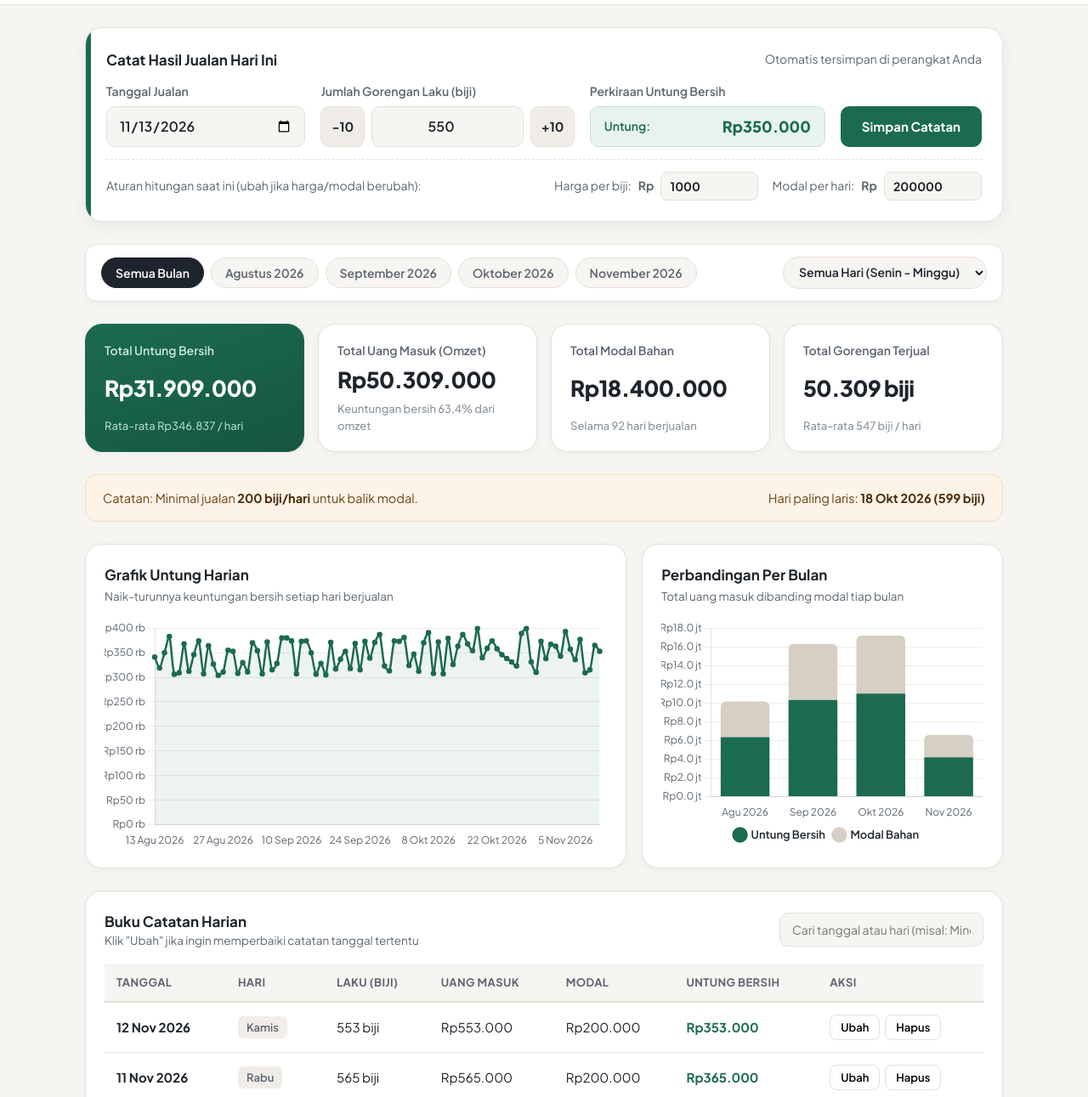
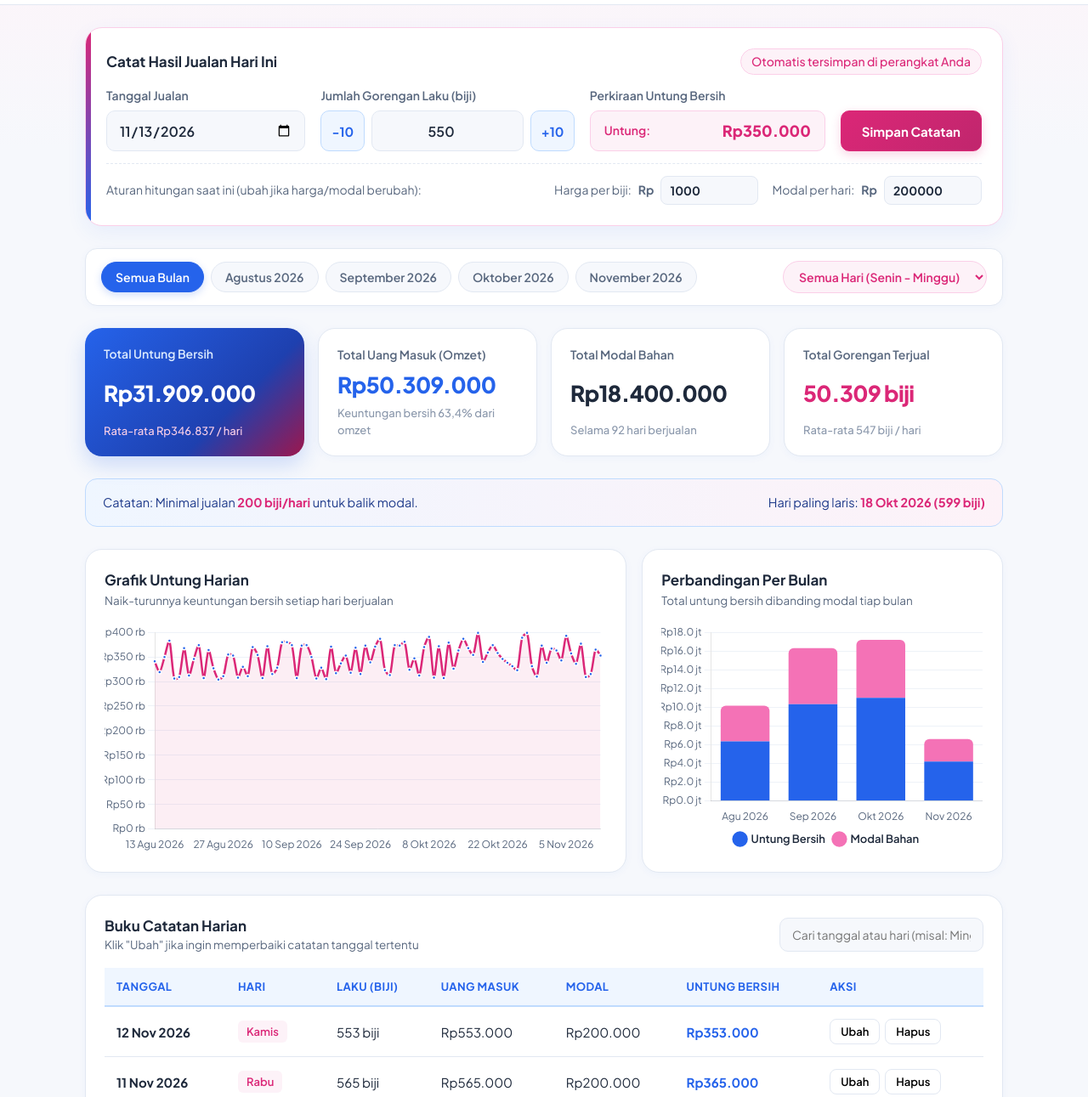
Before and after one commit to ayesha24trse-rgb/Dashboard-keuangan, a plain HTML site: page index.html in a window 1280 px wide. Shown: the part 84-1375 px from the top of the page at 85% size. Drawn offline with nearby package versions, Linux system fonts and the light colour scheme.

Commit message:
Update index.html

```diff
--- a/index.html
+++ b/index.html
@@ -11,23 +11,31 @@
   <script src="https://cdn.jsdelivr.net/npm/xlsx@0.18.5/dist/xlsx.full.min.js"></script>
   <style>
     :root {
-      --bg-page: #F7F5F2;
+      /* Palet Pink & Biru Lembut Elegan */
+      --bg-page: #F6F8FC;
       --bg-card: #FFFFFF;
-      --bg-subtle: #F0EDE8;
-      --border-soft: #E5E0D8;
-      --text-primary: #1E242B;
-      --text-secondary: #5C6570;
-      --text-muted: #8A939E;
-      --accent-green: #1B6B50;
-      --accent-green-light: #E8F3EE;
-      --accent-green-hover: #14533E;
-      --accent-amber: #C27828;
-      --accent-amber-light: #FDF3E7;
-      --accent-slate: #334155;
-      --danger: #B91C1C;
+      --bg-subtle: #EEF3FA;
+      --border-soft: #E2E8F2;
+      --text-primary: #1E293B;
+      --text-secondary: #58677E;
+      --text-muted: #8B98AC;
+
+      /* Biru Utama (Kepercayaan & Ketenangan) */
+      --blue-main: #2563EB;
+      --blue-hover: #1D4ED8;
+      --blue-soft: #EFF6FF;
+      --blue-border: #BFDBFE;
+
+      /* Pink Aksen (Hangat & Manis) */
+      --pink-main: #DB2777;
+      --pink-hover: #BE185D;
+      --pink-soft: #FDF2F8;
+      --pink-border: #FBCFE8;
+
+      --danger: #DC2626;
       --danger-light: #FEF2F2;
-      --shadow-sm: 0 2px 8px rgba(30, 36, 43, 0.04);
-      --shadow-md: 0 6px 20px rgba(30, 36, 43, 0.06);
+      --shadow-sm: 0 2px 10px rgba(37, 99, 235, 0.04);
+      --shadow-md: 0 8px 24px rgba(37, 99, 235, 0.07);
       --radius-lg: 20px;
       --radius-md: 14px;
       --radius-sm: 10px;
@@ -41,7 +49,7 @@
 
     body {
       font-family: 'Plus Jakarta Sans', -apple-system, BlinkMacSystemFont, sans-serif;
-      background-color: var(--bg-page);
+      background: linear-gradient(180deg, #FDF4F9 0%, #F6F8FC 260px);
       color: var(--text-primary);
       line-height: 1.55;
       font-size: 16px;
@@ -56,7 +64,8 @@
 
     /* Top Header */
     .topbar {
-      background-color: var(--bg-card);
+      background-color: rgba(255, 255, 255, 0.92);
+      backdrop-filter: blur(8px);
       border-bottom: 1px solid var(--border-soft);
       padding: 18px 0;
       position: sticky;
@@ -82,7 +91,7 @@
       width: 46px;
       height: 46px;
       border-radius: 14px;
-      background: linear-gradient(135deg, #1B6B50 0%, #268968 100%);
+      background: linear-gradient(135deg, #DB2777 0%, #2563EB 100%);
       color: #FFFFFF;
       display: flex;
       align-items: center;
@@ -91,6 +100,7 @@
       font-size: 20px;
       letter-spacing: -0.5px;
       flex-shrink: 0;
+      box-shadow: 0 4px 12px rgba(219, 39, 119, 0.22);
     }
 
     .brand-text h1 {
@@ -130,18 +140,22 @@
     }
 
     .btn:hover {
-      background: var(--bg-subtle);
+      background: var(--blue-soft);
+      border-color: var(--blue-border);
+      color: var(--blue-main);
     }
 
     .btn-primary {
-      background: var(--accent-green);
+      background: linear-gradient(135deg, #DB2777 0%, #C0266D 100%);
       color: #FFFFFF;
-      border-color: var(--accent-green);
+      border-color: #DB2777;
+      box-shadow: 0 4px 12px rgba(219, 39, 119, 0.2);
     }
 
     .btn-primary:hover {
-      background: var(--accent-green-hover);
-      border-color: var(--accent-green-hover);
+      background: linear-gradient(135deg, #BE185D 0%, #9D174D 100%);
+      border-color: #BE185D;
+      color: #FFFFFF;
     }
 
     /* Section Spacing */
@@ -163,14 +177,18 @@
 
     .section-subtitle {
       font-size: 14px;
-      font-weight: 400;
-      color: var(--text-secondary);
-    }
-
-    /* Quick Entry Card (Unique & Easy for Ibu) */
+      font-weight: 500;
+      color: var(--pink-main);
+      background: var(--pink-soft);
+      padding: 4px 12px;
+      border-radius: 999px;
+      border: 1px solid var(--pink-border);
+    }
+
+    /* Quick Entry Card */
     .quick-entry-card {
       background: var(--bg-card);
-      border: 1px solid var(--border-soft);
+      border: 1px solid var(--pink-border);
       border-radius: var(--radius-lg);
       padding: 24px;
       box-shadow: var(--shadow-md);
@@ -185,7 +203,7 @@
       left: 0;
       width: 6px;
       height: 100%;
-      background: var(--accent-green);
+      background: linear-gradient(180deg, #DB2777 0%, #2563EB 100%);
     }
 
     .entry-grid {
@@ -220,7 +238,7 @@
 
     .input-control:focus {
       outline: none;
-      border-color: var(--accent-green);
+      border-color: var(--blue-main);
       background: #FFFFFF;
     }
 
@@ -235,23 +253,23 @@
       min-width: 52px;
       padding: 0 12px;
       border-radius: var(--radius-sm);
-      border: 1.5px solid var(--border-soft);
-      background: var(--bg-subtle);
-      color: var(--text-primary);
+      border: 1.5px solid var(--blue-border);
+      background: var(--blue-soft);
+      color: var(--blue-main);
       font-family: inherit;
       font-size: 15px;
       font-weight: 700;
       cursor: pointer;
-      transition: background 0.15s;
+      transition: all 0.15s;
     }
 
     .btn-step:hover {
-      background: #E2DDD4;
+      background: #DBEAFE;
     }
 
     .live-preview-box {
-      background: var(--accent-green-light);
-      border: 1px solid #C6E2D6;
+      background: var(--pink-soft);
+      border: 1px solid var(--pink-border);
       border-radius: var(--radius-sm);
       padding: 10px 16px;
       height: 48px;
@@ -263,13 +281,13 @@
 
     .live-preview-box span {
       font-size: 14px;
-      color: var(--accent-green);
+      color: var(--pink-main);
       font-weight: 600;
     }
 
     .live-preview-box strong {
       font-size: 18px;
-      color: var(--accent-green);
+      color: var(--pink-main);
       font-weight: 800;
     }
 
@@ -347,26 +365,27 @@
     }
 
     .pill-btn:hover {
-      border-color: var(--accent-green);
-      color: var(--text-primary);
+      border-color: var(--blue-main);
+      color: var(--blue-main);
     }
 
     .pill-btn.active {
-      background: var(--text-primary);
+      background: var(--blue-main);
       color: #FFFFFF;
-      border-color: var(--text-primary);
+      border-color: var(--blue-main);
+      box-shadow: 0 3px 10px rgba(37, 99, 235, 0.22);
     }
 
     .day-select {
       height: 38px;
       padding: 0 14px;
       border-radius: 999px;
-      border: 1px solid var(--border-soft);
-      background: var(--bg-page);
+      border: 1px solid var(--pink-border);
+      background: var(--pink-soft);
       font-family: inherit;
       font-size: 14px;
       font-weight: 600;
-      color: var(--text-primary);
+      color: var(--pink-main);
       cursor: pointer;
     }
 
@@ -389,9 +408,10 @@
     }
 
     .kpi-card.highlight {
-      background: linear-gradient(160deg, #1B6B50 0%, #165640 100%);
+      background: linear-gradient(135deg, #2563EB 0%, #1E40AF 65%, #9D174D 100%);
       color: #FFFFFF;
-      border-color: #1B6B50;
+      border: none;
+      box-shadow: 0 10px 24px rgba(37, 99, 235, 0.2);
     }
 
     .kpi-label {
@@ -402,7 +422,7 @@
     }
 
     .kpi-card.highlight .kpi-label {
-      color: #CBE7DC;
+      color: #DBEAFE;
     }
 
     .kpi-value {
@@ -413,6 +433,14 @@
       margin-bottom: 8px;
     }
 
+    .kpi-card:nth-child(2) .kpi-value {
+      color: var(--blue-main);
+    }
+
+    .kpi-card:nth-child(4) .kpi-value {
+      color: var(--pink-main);
+    }
+
     .kpi-note {
       font-size: 13px;
       color: var(--text-muted);
@@ -420,7 +448,7 @@
     }
 
     .kpi-card.highlight .kpi-note {
-      color: #A7D7C5;
+      color: #FBCFE8;
     }
 
     /* Charts Grid */
@@ -462,8 +490,8 @@
 
     /* Insight Banner */
     .insight-strip {
-      background: var(--accent-amber-light);
-      border: 1px solid #F3DEC2;
+      background: linear-gradient(90deg, #EFF6FF 0%, #FDF2F8 100%);
+      border: 1px solid var(--blue-border);
       border-radius: var(--radius-md);
       padding: 16px 20px;
       display: flex;
@@ -472,12 +500,12 @@
       justify-content: space-between;
       gap: 12px;
       font-size: 14.5px;
-      color: #6E4212;
+      color: #1E3A8A;
     }
 
     .insight-strip strong {
       font-weight: 700;
-      color: #4A2B09;
+      color: var(--pink-main);
     }
 
     /* Table Section */
@@ -501,6 +529,12 @@
       min-width: 240px;
     }
 
+    .search-input:focus {
+      outline: none;
+      border-color: var(--blue-main);
+      background: #FFFFFF;
+    }
+
     .table-responsive {
       overflow-x: auto;
     }
@@ -514,12 +548,12 @@
     th {
       font-size: 13px;
       font-weight: 700;
-      color: var(--text-secondary);
+      color: var(--blue-main);
       text-transform: uppercase;
       letter-spacing: 0.4px;
       padding: 12px 14px;
-      border-bottom: 2px solid var(--border-soft);
-      background: var(--bg-page);
+      border-bottom: 2px solid var(--blue-border);
+      background: var(--blue-soft);
     }
 
     td {
@@ -530,7 +564,7 @@
     }
 
     tr:hover td {
-      background-color: #FAF8F5;
+      background-color: #FAFBFD;
     }
 
     .badge-day {
@@ -539,12 +573,12 @@
       border-radius: 6px;
       font-size: 13px;
       font-weight: 600;
-      background: var(--bg-subtle);
-      color: var(--text-secondary);
+      background: var(--pink-soft);
+      color: var(--pink-main);
     }
 
     .text-profit {
-      color: var(--accent-green);
+      color: var(--blue-main);
       font-weight: 700;
     }
 
@@ -565,15 +599,15 @@
     }
 
     .btn-mini.edit:hover {
-      background: var(--accent-amber-light);
-      border-color: var(--accent-amber);
-      color: var(--accent-amber);
+      background: var(--blue-soft);
+      border-color: var(--blue-main);
+      color: var(--blue-main);
     }
 
     .btn-mini.del:hover {
-      background: var(--danger-light);
-      border-color: var(--danger);
-      color: var(--danger);
+      background: var(--pink-soft);
+      border-color: var(--pink-main);
+      color: var(--pink-main);
     }
 
     .pagination {
@@ -590,13 +624,13 @@
       position: fixed;
       bottom: 24px;
       right: 24px;
-      background: var(--text-primary);
+      background: linear-gradient(135deg, #1E293B 0%, #1E3A8A 100%);
       color: #FFFFFF;
       padding: 14px 20px;
       border-radius: var(--radius-md);
       font-size: 14px;
       font-weight: 600;
-      box-shadow: 0 10px 25px rgba(0,0,0,0.18);
+      box-shadow: 0 10px 25px rgba(30, 58, 138, 0.25);
       transform: translateY(100px);
       opacity: 0;
       transition: all 0.25s ease;
@@ -787,7 +821,7 @@
         <div class="card-box">
           <div class="card-header">
             <h3>Perbandingan Per Bulan</h3>
-            <p>Total uang masuk dibanding modal tiap bulan</p>
+            <p>Total untung bersih dibanding modal tiap bulan</p>
           </div>
           <div class="chart-wrapper">
             <canvas id="monthlyChart"></canvas>
@@ -975,11 +1009,6 @@
       return NAMA_HARI[dt.getDay()];
     }
 
-    function getBulanLabel(isoStr) {
-      const [y, m] = isoStr.split('-');
-      return `${NAMA_BULAN[m]} ${y}`;
-    }
-
     function showToast(msg) {
       const el = document.getElementById('toast');
       el.textContent = msg;
@@ -1041,7 +1070,7 @@
       const untung = (terjual * harga) - modal;
       const previewEl = document.getElementById('previewUntung');
       previewEl.textContent = formatRupiah(untung);
-      previewEl.style.color = untung >= 0 ? '#1B6B50' : '#B91C1C';
+      previewEl.style.color = untung >= 0 ? '#DB2777' : '#DC2626';
     }
 
     function getFilteredRecords() {
@@ -1105,7 +1134,6 @@
       document.getElementById('kpiTerjual').textContent = `${totalTerjual.toLocaleString('id-ID')} biji`;
       document.getElementById('kpiTerjualAvg').textContent = `Rata-rata ${avgTerjual.toLocaleString('id-ID')} biji / hari`;
 
-      // Insight strip
       const bep = settings.harga > 0 ? Math.ceil(settings.modal / settings.harga) : 0;
       document.getElementById('insightStrip').children[0].innerHTML =
         `Catatan: Minimal jualan <strong>${bep.toLocaleString('id-ID')} biji/hari</strong> untuk balik modal.`;
@@ -1122,7 +1150,7 @@
     function renderCharts(filtered) {
       const sorted = [...filtered].sort((a, b) => a.tanggal.localeCompare(b.tanggal));
 
-      // 1. Daily Profit Line Chart
+      // 1. Grafik Garis Untung Harian (Pink & Biru Lembut)
       const ctxDaily = document.getElementById('dailyChart').getContext('2d');
       if (dailyChartInstance) dailyChartInstance.destroy();
 
@@ -1133,12 +1161,14 @@
           datasets: [{
             label: 'Untung Bersih (Rp)',
             data: sorted.map(r => r.untung),
-            borderColor: '#1B6B50',
-            backgroundColor: 'rgba(27, 107, 80, 0.08)',
+            borderColor: '#DB2777',
+            backgroundColor: 'rgba(219, 39, 119, 0.08)',
             borderWidth: 2.5,
             pointRadius: sorted.length > 40 ? 2 : 4,
             pointHoverRadius: 6,
-            pointBackgroundColor: '#1B6B50',
+            pointBackgroundColor: '#2563EB',
+            pointBorderColor: '#FFFFFF',
+            pointBorderWidth: 1.5,
             fill: true,
             tension: 0.25
           }]
@@ -1149,7 +1179,7 @@
           plugins: {
             legend: { display: false },
             tooltip: {
-              backgroundColor: '#1E242B',
+              backgroundColor: '#1E293B',
               padding: 12,
               titleFont: { family: 'Plus Jakarta Sans', size: 13 },
               bodyFont: { family: 'Plus Jakarta Sans', size: 14, weight: 'bold' },
@@ -1164,15 +1194,15 @@
               ticks: {
                 maxTicksLimit: 7,
                 font: { family: 'Plus Jakarta Sans', size: 12 },
-                color: '#5C6570'
+                color: '#58677E'
               }
             },
             y: {
               beginAtZero: true,
-              grid: { color: '#EFECE6' },
+              grid: { color: '#EEF2F8' },
               ticks: {
                 font: { family: 'Plus Jakarta Sans', size: 12 },
-                color: '#5C6570',
+                color: '#58677E',
                 callback: (val) => 'Rp' + (val / 1000) + ' rb'
               }
             }
@@ -1180,7 +1210,7 @@
         }
       });
 
-      // 2. Monthly Comparison Bar Chart (uses all records filtered by day so monthly comparison stays meaningful)
+      // 2. Grafik Batang Bulanan (Biru & Pink Pastel)
       const dayFiltered = records.filter(r => selectedDay === 'ALL' || r.hari === selectedDay);
       const monthMap = {};
       dayFiltered.forEach(r => {
@@ -1205,13 +1235,13 @@
             {
               label: 'Untung Bersih',
               data: monthKeys.map(k => monthMap[k].untung),
-              backgroundColor: '#1B6B50',
+              backgroundColor: '#2563EB',
               borderRadius: 6
             },
             {
               label: 'Modal Bahan',
               data: monthKeys.map(k => monthMap[k].modal),
-              backgroundColor: '#D6CFC4',
+              backgroundColor: '#F472B6',
               borderRadius: 6
             }
           ]
@@ -1224,12 +1254,12 @@
               position: 'bottom',
               labels: {
                 font: { family: 'Plus Jakarta Sans', size: 13, weight: '600' },
-                color: '#1E242B',
+                color: '#1E293B',
                 usePointStyle: true
               }
             },
             tooltip: {
-              backgroundColor: '#1E242B',
+              backgroundColor: '#1E293B',
               padding: 12,
               callbacks: {
                 label: (ctx) => `${ctx.dataset.label}: ${formatRupiah(ctx.parsed.y)}`
@@ -1240,14 +1270,14 @@
             x: {
               stacked: true,
               grid: { display: false },
-              ticks: { font: { family: 'Plus Jakarta Sans', size: 12 }, color: '#5C6570' }
+              ticks: { font: { family: 'Plus Jakarta Sans', size: 12 }, color: '#58677E' }
             },
             y: {
               stacked: true,
-              grid: { color: '#EFECE6' },
+              grid: { color: '#EEF2F8' },
               ticks: {
                 font: { family: 'Plus Jakarta Sans', size: 12 },
-                color: '#5C6570',
+                color: '#58677E',
                 callback: (val) => 'Rp' + (val / 1000000).toFixed(1) + ' jt'
               }
             }
@@ -1257,7 +1287,6 @@
     }
 
     function renderTable(filtered) {
-      // Sort newest first in table so Ibu sees recent entries on top
       const sortedDesc = [...filtered].sort((a, b) => b.tanggal.localeCompare(a.tanggal));
       const totalRows = sortedDesc.length;
       const totalPages = Math.max(1, Math.ceil(totalRows / rowsPerPage));
@@ -1303,7 +1332,6 @@
       renderTable(filtered);
     }
 
-    // Form Submit (Add or Update)
     document.getElementById('salesForm').addEventListener('submit', (e) => {
       e.preventDefault();
       const tanggal = document.getElementById('inputTanggal').value;
@@ -1372,7 +1400,6 @@
       showToast('Catatan telah dihapus');
     };
 
-    // Stepper Buttons (-10 / +10)
     document.querySelectorAll('.btn-step').forEach(btn => {
       btn.addEventListener('click', () => {
         const step = parseInt(btn.getAttribute('data-step'), 10);
@@ -1421,7 +1448,6 @@
       renderTable(getFilteredRecords());
     });
 
-    // Export to Excel (.xlsx)
     document.getElementById('btnExportExcel').addEventListener('click', () => {
       const sorted = [...records].sort((a, b) => a.tanggal.localeCompare(b.tanggal));
       let running = 0;
@@ -1445,7 +1471,6 @@
       showToast('File Excel berhasil diunduh');
     });
 
-    // Upload Excel (.xlsx)
     document.getElementById('excelUpload').addEventListener('change', (e) => {
       const file = e.target.files[0];
       if (!file) return;
@@ -1506,7 +1531,6 @@
       e.target.value = '';
     });
 
-    // Reset to Initial Data
     document.getElementById('btnResetDefault').addEventListener('click', () => {
       if (!confirm('Kembalikan semua catatan ke data awal (13 Agu - 12 Nov 2026)?')) return;
       records = [...INITIAL_DATA];
@@ -1523,7 +1547,6 @@
       showToast('Data dikembalikan ke catatan awal');
     });
 
-    // Initialize
     loadState();
     updateLivePreview();
     renderAll();
```
